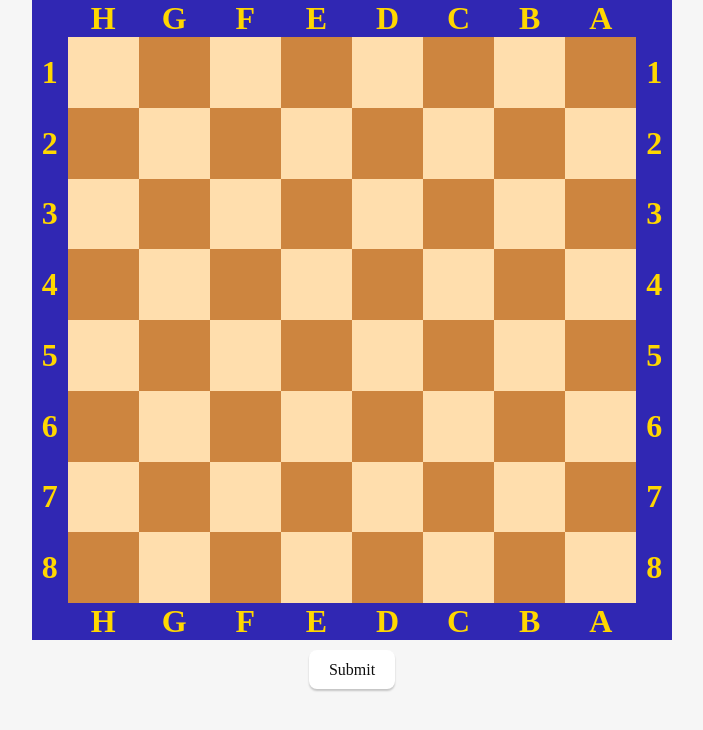
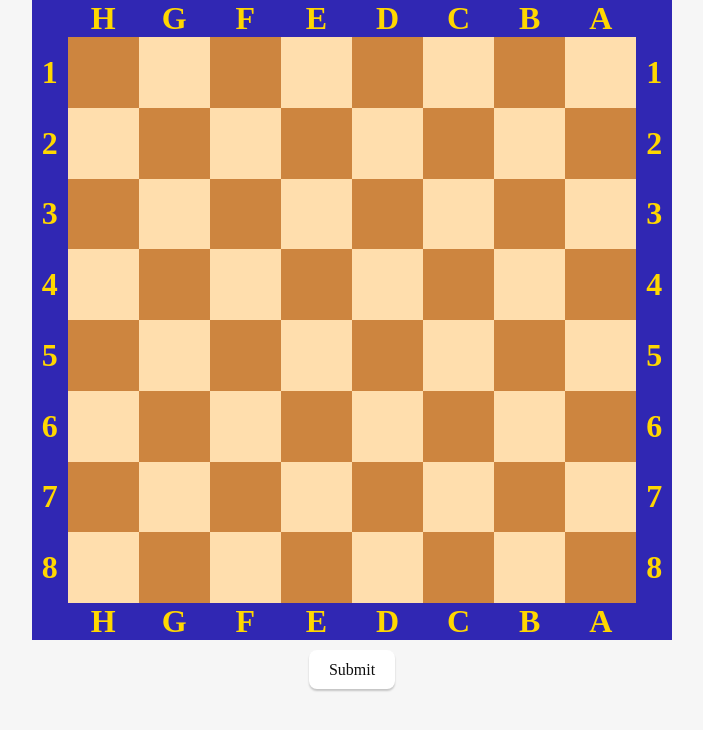
Before and after one commit to loloof64/queen_vs_pawn_winning_zone, a Vue app: page / in a window 1280 px wide. Shown: the top 730 px of the page, without its empty margins (288-991 px from the left). Built offline with nearby package versions, Linux system fonts and the light colour scheme.

Commit message:
Fix board layout

```diff
--- a/src/components/chess_board/ChessBoard.vue
+++ b/src/components/chess_board/ChessBoard.vue
@@ -7,57 +7,41 @@ interface Props {
 
 const { size = "95vmin", fontSize = "4vmin", reversed = false } = defineProps<Props>()
 
-function getMediumCellsArray(): string[] {
-    return new Array(80);
+function isFileCoordinateLineFor(cellIndex: number): boolean {
+    const lineIndex = Math.floor(cellIndex / 10);
+    return (lineIndex === 0) || (lineIndex === 9);
 }
 
-function isCoordIndex(index: number): boolean {
-    return (index % 10 == 0) || (index % 10 == 9);
+function getFileCoordFor(cellIndex: number): string {
+    const colIndex = cellIndex % 10;
+    return ["", "A", "B", "C", "D", "E", "F", "G", "H", ""][reversed ? 9 - colIndex : colIndex];
 }
 
-function cellIndexToRankCoord(index: number): string {
-    const baseIndex = Math.floor(index / 10);
-    return ["8", "7", "6", "5", "4", "3", "2", "1"][reversed ? 7 - baseIndex : baseIndex];
+function isRankCoordinateColFor(cellIndex: number): boolean {
+    const colIndex = cellIndex % 10;
+    return (colIndex === 0) || (colIndex === 9);
 }
 
-function getFileCoordForCol(index: number): string {
-    return ["A", "B", "C", "D", "E", "F", "G", "H"][reversed ? 7 - index : index];
+function getRankCoordFor(cellIndex: number): string {
+    const lineIndex = Math.floor(cellIndex / 10);
+    return ["", "8", "7", "6", "5", "4", "3", "2", "1", ""][reversed ? 9 - lineIndex : lineIndex];
 }
 
-function isWhiteCell(index: number): boolean {
-    const row = Math.floor(index / 10);
-    const col = index % 10;
+function isWhiteCell(cellIndex: number): boolean {
+    const row = Math.floor(cellIndex / 10);
+    const col = cellIndex % 10;
     return (row + col) % 2 > 0;
 }
 </script>
 
 <template>
     <div class="board_root">
-        <div>&nbsp;</div>
-        <div class="coord">{{getFileCoordForCol(0)}}</div>
-        <div class="coord">{{getFileCoordForCol(1)}}</div>
-        <div class="coord">{{getFileCoordForCol(2)}}</div>
-        <div class="coord">{{getFileCoordForCol(3)}}</div>
-        <div class="coord">{{getFileCoordForCol(4)}}</div>
-        <div class="coord">{{getFileCoordForCol(5)}}</div>
-        <div class="coord">{{getFileCoordForCol(6)}}</div>
-        <div class="coord">{{getFileCoordForCol(7)}}</div>
-        <div>&nbsp;</div>
-        <template v-for="(_, cellIndex) in getMediumCellsArray()">
-            <div class="coord" v-if="isCoordIndex(cellIndex)">{{ cellIndexToRankCoord(cellIndex) }}</div>
-            <div class="cell" v-else
+        <template v-for="(_, cellIndex) in new Array(100)">
+            <div v-if="isFileCoordinateLineFor(cellIndex)" class="coord">{{ getFileCoordFor(cellIndex) }}</div>
+            <div v-else-if="isRankCoordinateColFor(cellIndex)" class="coord">{{ getRankCoordFor(cellIndex) }}</div>
+            <div v-else class="cell"
                 :class="{ 'white-cell': isWhiteCell(cellIndex), 'black-cell': !isWhiteCell(cellIndex) }"></div>
         </template>
-        <div>&nbsp;</div>
-        <div class="coord">{{getFileCoordForCol(0)}}</div>
-        <div class="coord">{{getFileCoordForCol(1)}}</div>
-        <div class="coord">{{getFileCoordForCol(2)}}</div>
-        <div class="coord">{{getFileCoordForCol(3)}}</div>
-        <div class="coord">{{getFileCoordForCol(4)}}</div>
-        <div class="coord">{{getFileCoordForCol(5)}}</div>
-        <div class="coord">{{getFileCoordForCol(6)}}</div>
-        <div class="coord">{{getFileCoordForCol(7)}}</div>
-        <div>&nbsp;</div>
     </div>
 </template>
 
```
